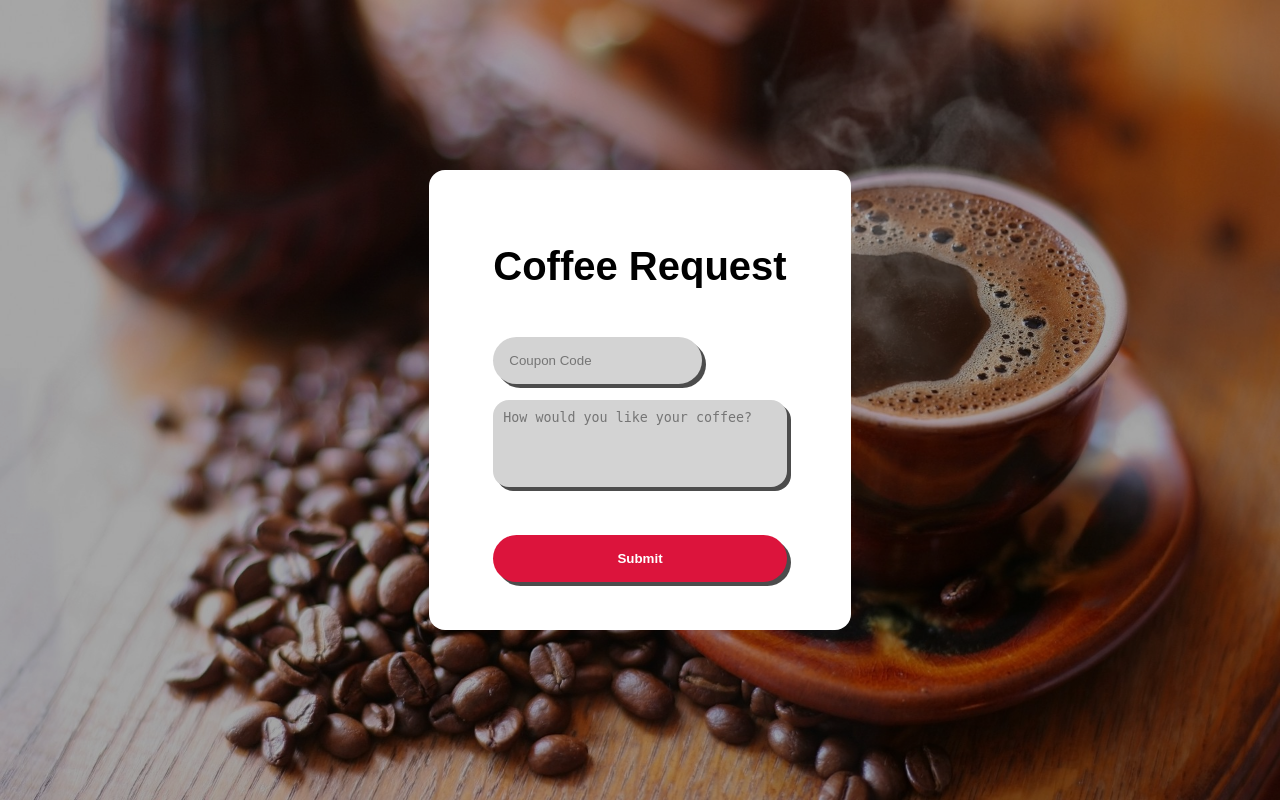
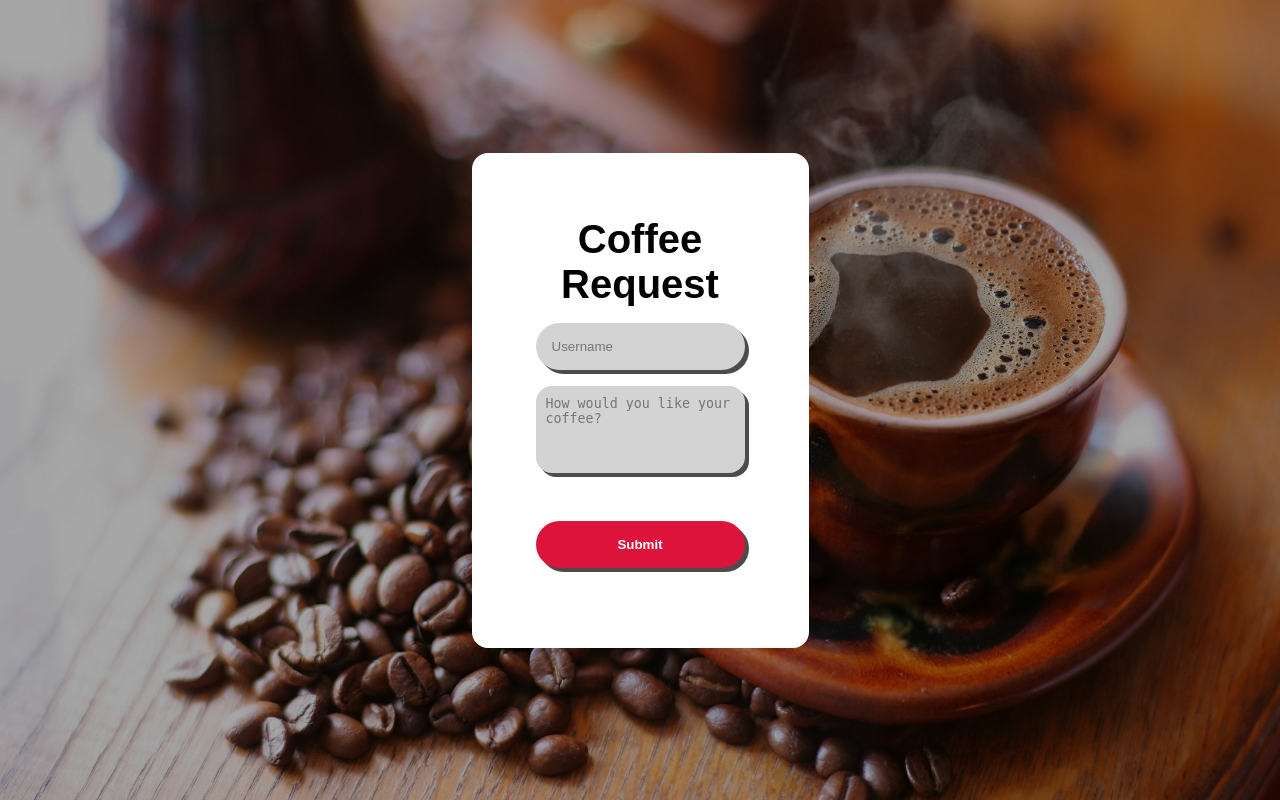
Before and after one commit to SkyNet214/coffee-project, a Flask app: page / in a window 1280 px wide. Run offline with Flask 3, Linux system fonts and the light colour scheme; some web fonts are replaced.

Commit message:
instead of coupon codes you now have a username with a number of coffe coupons attached to it you can redeem

```diff
--- a/app.py
+++ b/app.py
@@ -6,9 +6,8 @@ from email.mime.text import MIMEText
 
 app = Flask(__name__)
 
-with open("valid_codes.json") as f:
-    valid_codes = json.load(f)
-immortal_id = "2357" # id for debugging
+filename = "users.json"
+admin = "Heisenberg" # user for debugging
 
 sender_email = "remote.coffee.website@gmail.com"
 receiver_email = "niklas20066@gmail.com"
@@ -16,37 +15,56 @@ password = "3M@w/%7v]m~g.B|]:}u&5R-.D;P{=>&N"
 app_password = "qcfipoftzfmkiqsl"
 port = 587
 
+def read_file():
+    with open(filename, "r") as f:
+        return json.load(f)
+
+def write_file(username, count):
+    with open(filename, "w+") as f:
+        db = json.load(f)
+        if username in db.keys():
+            db[username] = count
+            json.dump(db, f)
 
 @app.route("/")
 def index():
     return render_template("index.html")
 
+@app.route("/checkname", methods=["POST"])
+def check():
+    username = request.get_data(as_text=True)
+    db = read_file()
+    if username in db.keys():
+        return {"username": username, "count": db[username]}
+    return {}
+
 @app.route("/submit", methods=["POST"])
 def submit():
-    code = request.form["code"]
+    username = request.form["username"]
     context = request.form["context"]
+    db = read_file()
+    if username in db.keys():
+        if username != admin:
+            if db[username] <= 0:
+                return {"username": username, "count": -1}
+            else:
+                date_time = datetime.datetime.now().strftime("%Y-%m-%d %H:%M:%S")
+                msg = MIMEText(f"New coffee request received from {username}!\n\n {date_time} \n\n {context}")
+                msg["Subject"] = "New coffee request received!"
+                msg["From"] = sender_email
+                msg["To"] = receiver_email
+                context = ssl.create_default_context()
+                server = smtplib.SMTP("smtp.gmail.com", port)
+                server.starttls()
+                server.login(sender_email, app_password)
+                print(server.sendmail(sender_email, receiver_email, msg.as_string()))
+                server.close()
+                db[username] = db[username] - 1
+                write_file(username, db[username])
+                return {"username": username, "count": db[username]}
 
-    if code in valid_codes["codes"]:
-        if code != immortal_id:
-            date_time = datetime.datetime.now().strftime("%Y-%m-%d %H:%M:%S")
-            msg = MIMEText(f"New coffee request received!\n\n {date_time} \n\n {context}")
-            msg["Subject"] = "New coffee request received!"
-            msg["From"] = sender_email
-            msg["To"] = receiver_email
-            context = ssl.create_default_context()
-            server = smtplib.SMTP("smtp.gmail.com", port)
-            server.starttls()
-            server.login(sender_email, app_password)
-            print(server.sendmail(sender_email, receiver_email, msg.as_string()))
-            server.close()
-            valid_codes["codes"].remove(code)
-            with open("valid_codes.json", "w") as f:
-                json.dump(valid_codes, f)
-
-        return {"success": True}
-
-    else:
-        return {"success": False}
+        return {"username": username, "count": db[username]}
+    return {}
 
 
 app.run(host="0.0.0.0", port=80)
--- a/static/css/style.css
+++ b/static/css/style.css
@@ -31,6 +31,20 @@ body::before {
         background-size: 425%;
         background-position: 75%;
         background-position-y: 25%;
+    }
+
+    form {
+        width: 50%;
+    }
+}
+
+@media (max-height: 400px) {
+    form {
+        scale: 0.6;
+    }
+    body {
+        display: flexbox;
+        justify-content: center;
     }
 }
 
@@ -119,17 +133,18 @@ form {
     flex-direction: column;
     background-color: rgb(255,255,255);
     padding: 4rem;
-    padding-top: 3rem;
-    padding-bottom: 0;
+    /*padding-top: 3rem;
+    padding-bottom: 0;*/
     border-radius: 1rem;
     transition: transform;
+    width:min-content;
 }
 
 h1 {
     text-align: center;
     font-family: "Coffee Home", sans-serif;
     font-size: 40px;
-    margin-bottom: 3rem;
+    margin: 0;
 }
 
 #result {
@@ -140,8 +155,9 @@ h1 {
     font-weight: bolder;
     justify-content: center;
     gap: 1rem;
-    margin-top: 1.5rem;
-    margin-bottom: 1.5rem;
+    margin-top: 1rem;
+    /*margin-top: 1.5rem;
+    margin-bottom: 1.5rem;*/
 }
 
 .success {
@@ -156,6 +172,7 @@ h1 {
 
 .input-container {
     display: block;
+    margin-top: 1rem;
 }
 
 #error-message {
@@ -165,3 +182,7 @@ h1 {
     font-size: 0.9rem;
     color: red;
 }
+
+.bigger {
+    font-size: 200%;
+}
--- a/static/js/main.js
+++ b/static/js/main.js
@@ -1,47 +1,75 @@
 const form = document.getElementById("form");
+const message = document.getElementById("error-message");
+const input = document.getElementById("username-input");
+const result = document.getElementById("result");
+const counter = document.getElementById("counter");
+const count = document.getElementById("count");
+const button = document.getElementById("submit")
 
-// document.getElementById("code-input").setCustomValidity("Please enter a 4-digit code!");
 
 form.addEventListener("submit", (event) => {
     // Prevent the from from being submitted the default way
     event.preventDefault();
 
     // Send the fetch request
+    if (input.className === "valid")
         fetch("/submit", {
             method: "POST",
             headers: {
                 "Content-Type": "application/x-www-form-urlencoded"
             },
-        body: `code=${encodeURIComponent(form.elements.code.value)}&context=${encodeURIComponent(form.elements.context.value)}`
+            body: `username=${encodeURIComponent(form.elements.username.value)}&context=${encodeURIComponent(form.elements.context.value)}`
         })
             .then(response => response.json())
             .then(responseJSON => {
                 console.log(responseJSON)
                 const element = document.getElementById("result");
                 const error = document.getElementById("error-message");
-            const input = document.getElementById("code-input")
-            if (responseJSON.success) {
-
+                const input = document.getElementById("username-input")
+                if (responseJSON.count < 0) {
+                    element.innerHTML = '<i class="failure">&#10007;</i> Failure';
+                    element.className = 'failure';
+                    error.innerHTML = "Invalid username";
+                    error.style.display = "block";
+                    input.className = "invalid";
+                } else {
                     element.innerHTML = '<i class="success">&#10003;</i> Success';
                     element.className = 'success';
-                form.elements.code.value = "";
                     form.elements.context.value = "";
-            } else {
-                element.innerHTML = '<i class="failure">&#10007;</i> Failure';
-                element.className = 'failure';
-                error.innerHTML = "Invalid code";
-                error.style.display = "block";
-                input.className = "invalid";
+                    count.innerHTML = responseJSON.count.toString();
                 }
             })
             .catch(error => console.error(error));
 });
 
-const message = document.getElementById("error-message");
-const input = document.getElementById("code-input");
-const result = document.getElementById("result");
+
 input.addEventListener("blur", () => {
-    if (input.checkValidity()) {
+    counter.style.display = "none";
+    fetch("/checkname", {
+        method: "POST",
+        headers: {
+            "Content-Type": "text/plain"
+        },
+        body: `${form.elements.username.value}`
+    })
+        .then(response => response.json())
+        .then(responseJSON => {
+            if (Object.keys(responseJSON).length === 0 && responseJSON.constructor === Object) {
+                input.className = "invalid";
+                message.style.display = "block";
+                message.innerHTML = "Please enter a valid username"
+
+
+            } else {
+                counter.style.display = "block";
+                count.innerHTML = responseJSON.count.toString();
+                input.className = "valid";
+                message.style.display = "none";
+                result.innerHTML = "";
+            }
+        })
+    /*
+    if (input) {
         input.className = "valid";
         message.style.display = "none";
         result.innerHTML = "";
@@ -49,5 +77,5 @@ input.addEventListener("blur", () => {
         input.className = "invalid";
         message.style.display = "block";
         message.innerHTML = "Please enter a 4-digit code"
-    }
+    }*/
 });
--- a/templates/index.html
+++ b/templates/index.html
@@ -12,12 +12,13 @@
 <body>
     <form id="form">
         <h1>Coffee Request</h1>
-        <div class = "input-container">
-            <input name="code" id="code-input" type="text" placeholder="Coupon Code" required pattern = "[0-9]{4}" pattern="\d*" autocomplete="off">
-            <div id="error-message">Invalid code</div>
+        <p id="counter" style="display:none;text-align: center;">You have <span id="count" class="bigger"></span> coffees left.</p>
+        <div class ="input-container">
+            <input name="username" id="username-input" type="text" placeholder="Username" autocomplete="on">
+            <div id="error-message">Invalid username</div>
         </div>
         <textarea name="context" placeholder="How would you like your coffee?" rows="5"></textarea>
-        <button id="submit" type="submit">Submit</button>
+        <button disabled="True" id="submit" type="submit">Submit</button>
         <div id="result"></div>
     </form>
 </body>
--- /dev/null
+++ b/users.json
@@ -0,0 +1 @@
+{"Niklas": 10, "Mylan": 0, "Heisenberg": -1}
```
Lines whose indentation alone changed are shown as unchanged.
